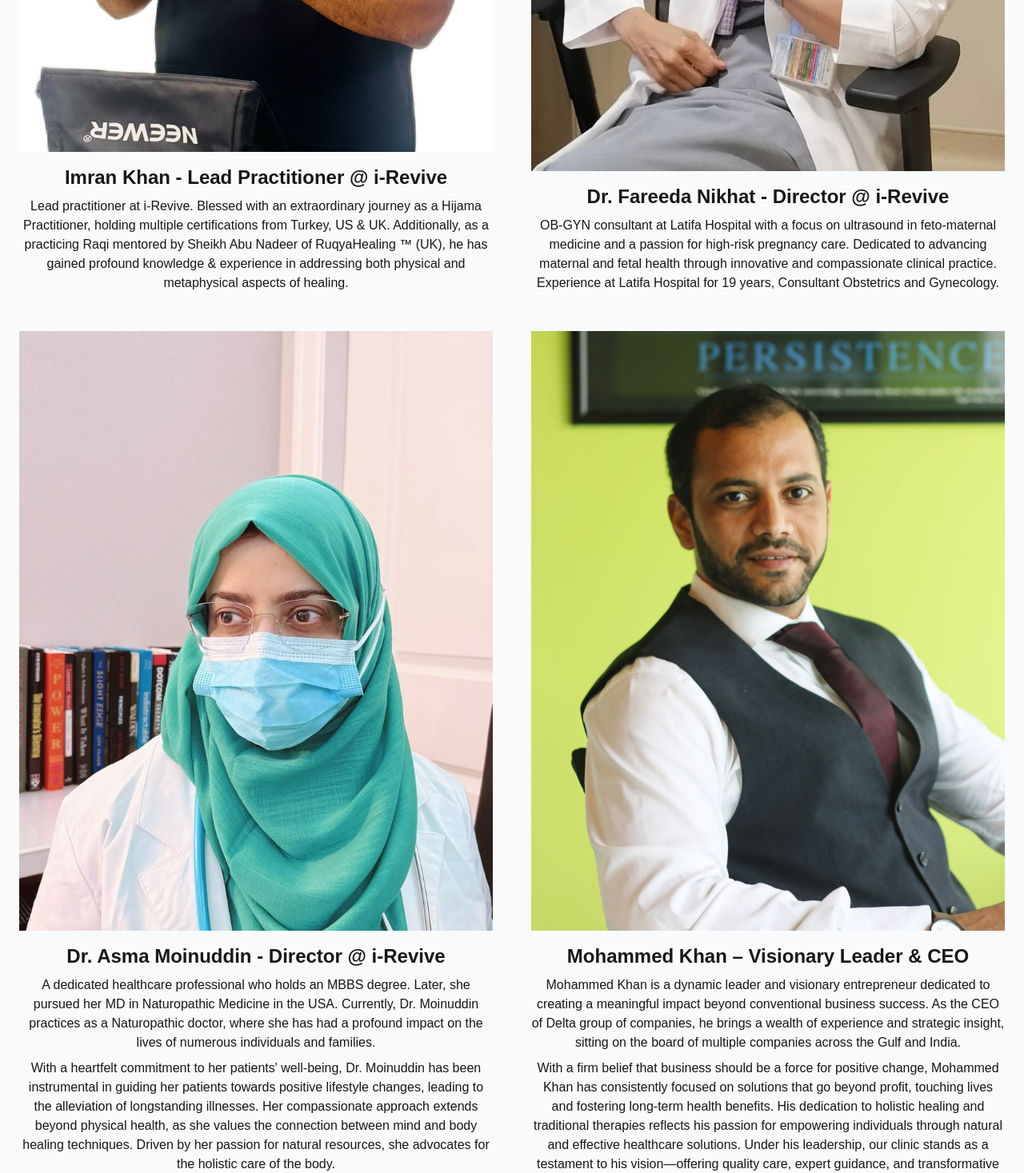
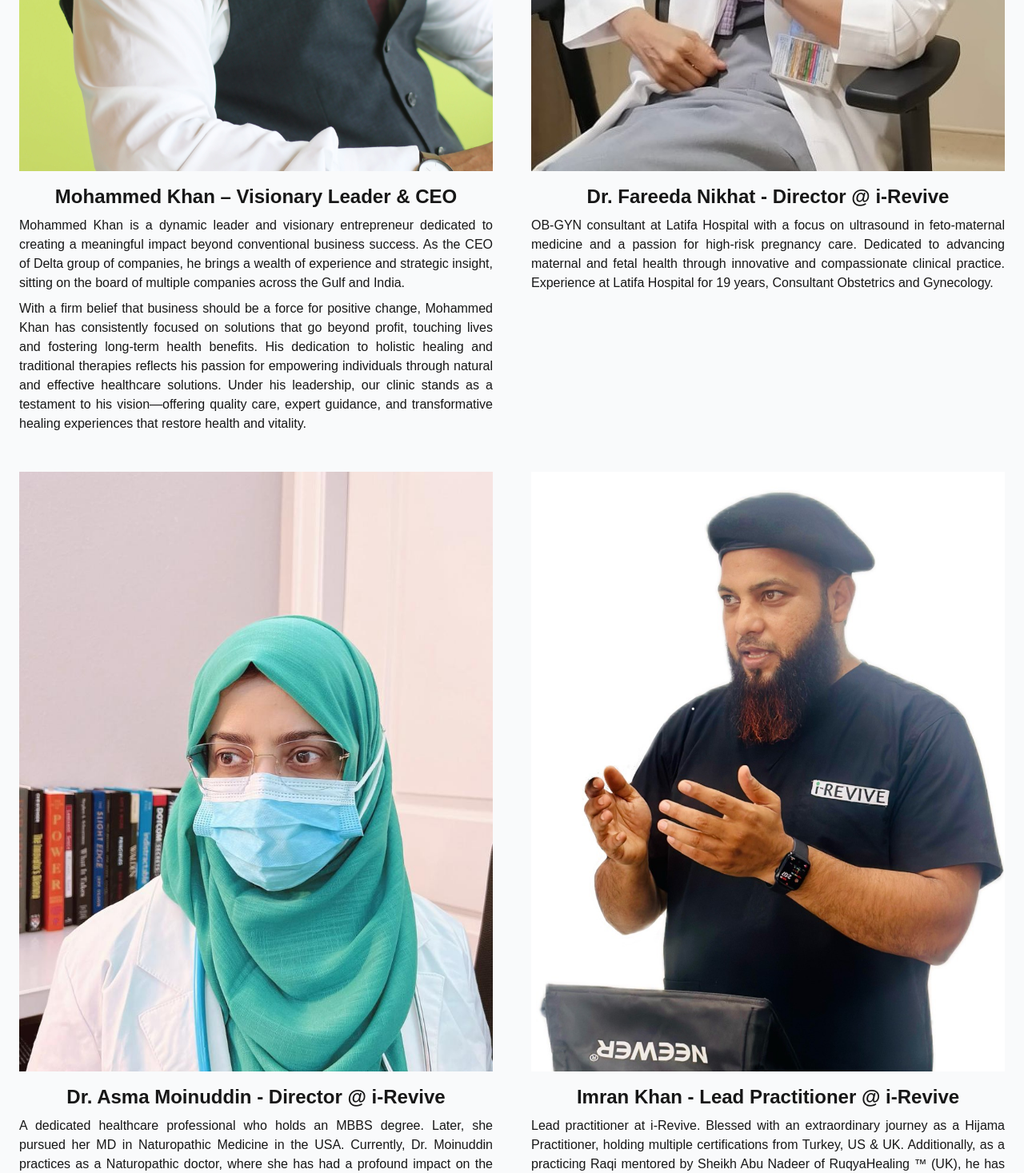
Before and after one commit to i-revivehijama/i-revive-live-site, a Next.js app: page /about-us in a window 1280 px wide. Shown: the part 1330-2797 px from the top of the page at 80% size. Built offline with nearby package versions, Linux system fonts and the light colour scheme.

Commit message:
alignment done

```diff
--- a/src/app/components/AboutTwo.tsx
+++ b/src/app/components/AboutTwo.tsx
@@ -9,7 +9,7 @@ const AboutTwo = () => {
       {/* Content Section */}
       <div className="max-w-3xl mx-auto text-gray-800">
         <h2 className="text-4xl md:text-3xl font-bold">About Us</h2>
-        <p className="mt-4">
+        <p className="mt-4 text-justify">
           At i-Revive, we are passionate about providing our clients with personalized wellness plans that prioritize their health and well-being. We specialize in Hijama Cupping, Gliding Cupping, and Deep Tissue Stroking techniques, which we use to offer a targeted range of services that are both effective and safe. <br />
           <br />
           As the best Hijama Cupping Therapy clinic in Hyderabad, we pride ourselves on delivering exceptional Hijama treatment. Our approach combines traditional wisdom with modern techniques to ensure optimal health benefits. At i-Revive, we stand out among the top dry cupping therapy centres in Hyderabad by offering expert care in a serene and professional environment.<br />
--- a/src/app/components/OurTeamTwo.tsx
+++ b/src/app/components/OurTeamTwo.tsx
@@ -13,23 +13,34 @@ const OurTeamTwo = () => {
           {/* Team Member 1 */}
           <div className="flex flex-col items-center">
             <Image
-              alt="Imran Khan"
-              src="/imrankhan.jpg" // Update with the actual image path
+              alt="Mohammed Khan"
+              src="/mohdkhan.JPG" // Update with the actual image path
               width={600}
               height={600}
               className="w-full h-full max-h-[750px] object-cover"
             />
             <div className="mt-4 text-center">
               <h3 className="text-2xl font-semibold">
-                Imran Khan - Lead Practitioner @ i-Revive
+                Mohammed Khan – Visionary Leader & CEO
               </h3>
-              <p className="mt-2">
-                Lead practitioner at i-Revive. Blessed with an extraordinary
-                journey as a Hijama Practitioner, holding multiple
-                certifications from Turkey, US & UK. Additionally, as a
-                practicing Raqi mentored by Sheikh Abu Nadeer of RuqyaHealing ™
-                (UK), he has gained profound knowledge & experience in
-                addressing both physical and metaphysical aspects of healing.
+              <p className="mt-2 text-justify">
+                Mohammed Khan is a dynamic leader and visionary entrepreneur
+                dedicated to creating a meaningful impact beyond conventional
+                business success. As the CEO of Delta group of companies, he
+                brings a wealth of experience and strategic insight, sitting on
+                the board of multiple companies across the Gulf and India.
+              </p>
+              <p className="mt-2 text-justify">
+                With a firm belief that business should be a force for positive
+                change, Mohammed Khan has consistently focused on solutions that
+                go beyond profit, touching lives and fostering long-term health
+                benefits. His dedication to holistic healing and traditional
+                therapies reflects his passion for empowering individuals
+                through natural and effective healthcare solutions. Under his
+                leadership, our clinic stands as a testament to his
+                vision—offering quality care, expert guidance, and
+                transformative healing experiences that restore health and
+                vitality.
               </p>
             </div>
           </div>
@@ -47,7 +58,7 @@ const OurTeamTwo = () => {
               <h3 className="text-2xl font-semibold">
                 Dr. Fareeda Nikhat - Director @ i-Revive
               </h3>
-              <p className="mt-2">
+              <p className="mt-2 text-justify">
                 OB-GYN consultant at Latifa Hospital with a focus on ultrasound
                 in feto-maternal medicine and a passion for high-risk pregnancy
                 care. Dedicated to advancing maternal and fetal health through
@@ -70,14 +81,14 @@ const OurTeamTwo = () => {
               <h3 className="text-2xl font-semibold">
                 Dr. Asma Moinuddin - Director @ i-Revive
               </h3>
-              <p className="mt-2">
+              <p className="mt-2 text-justify">
                 A dedicated healthcare professional who holds an MBBS degree.
                 Later, she pursued her MD in Naturopathic Medicine in the USA.
                 Currently, Dr. Moinuddin practices as a Naturopathic doctor,
                 where she has had a profound impact on the lives of numerous
                 individuals and families.
               </p>
-              <p className="mt-2">
+              <p className="mt-2 text-justify">
                 With a heartfelt commitment to her patients&apos; well-being,
                 Dr. Moinuddin has been instrumental in guiding her patients
                 towards positive lifestyle changes, leading to the alleviation
@@ -95,37 +106,28 @@ const OurTeamTwo = () => {
           {/* Team Member 4 */}
           <div className="flex flex-col items-center">
             <Image
-              alt="Mohammed Khan"
-              src="/mohdkhan.JPG" // Update with the actual image path
+              alt="Imran Khan"
+              src="/imrankhan.jpg" // Update with the actual image path
               width={600}
               height={600}
               className="w-full h-full max-h-[750px] object-cover"
             />
             <div className="mt-4 text-center">
               <h3 className="text-2xl font-semibold">
-                Mohammed Khan – Visionary Leader & CEO
+                Imran Khan - Lead Practitioner @ i-Revive
               </h3>
-              <p className="mt-2">
-                Mohammed Khan is a dynamic leader and visionary entrepreneur
-                dedicated to creating a meaningful impact beyond conventional
-                business success. As the CEO of Delta group of companies, he
-                brings a wealth of experience and strategic insight, sitting on
-                the board of multiple companies across the Gulf and India.
-              </p>
-              <p className="mt-2">
-                With a firm belief that business should be a force for positive
-                change, Mohammed Khan has consistently focused on solutions that
-                go beyond profit, touching lives and fostering long-term health
-                benefits. His dedication to holistic healing and traditional
-                therapies reflects his passion for empowering individuals
-                through natural and effective healthcare solutions. Under his
-                leadership, our clinic stands as a testament to his
-                vision—offering quality care, expert guidance, and
-                transformative healing experiences that restore health and
-                vitality.
+              <p className="mt-2 text-justify">
+                Lead practitioner at i-Revive. Blessed with an extraordinary
+                journey as a Hijama Practitioner, holding multiple
+                certifications from Turkey, US & UK. Additionally, as a
+                practicing Raqi mentored by Sheikh Abu Nadeer of RuqyaHealing ™
+                (UK), he has gained profound knowledge & experience in
+                addressing both physical and metaphysical aspects of healing.
               </p>
             </div>
           </div>
+
+
         </div>
       </div>
     </div>
```
